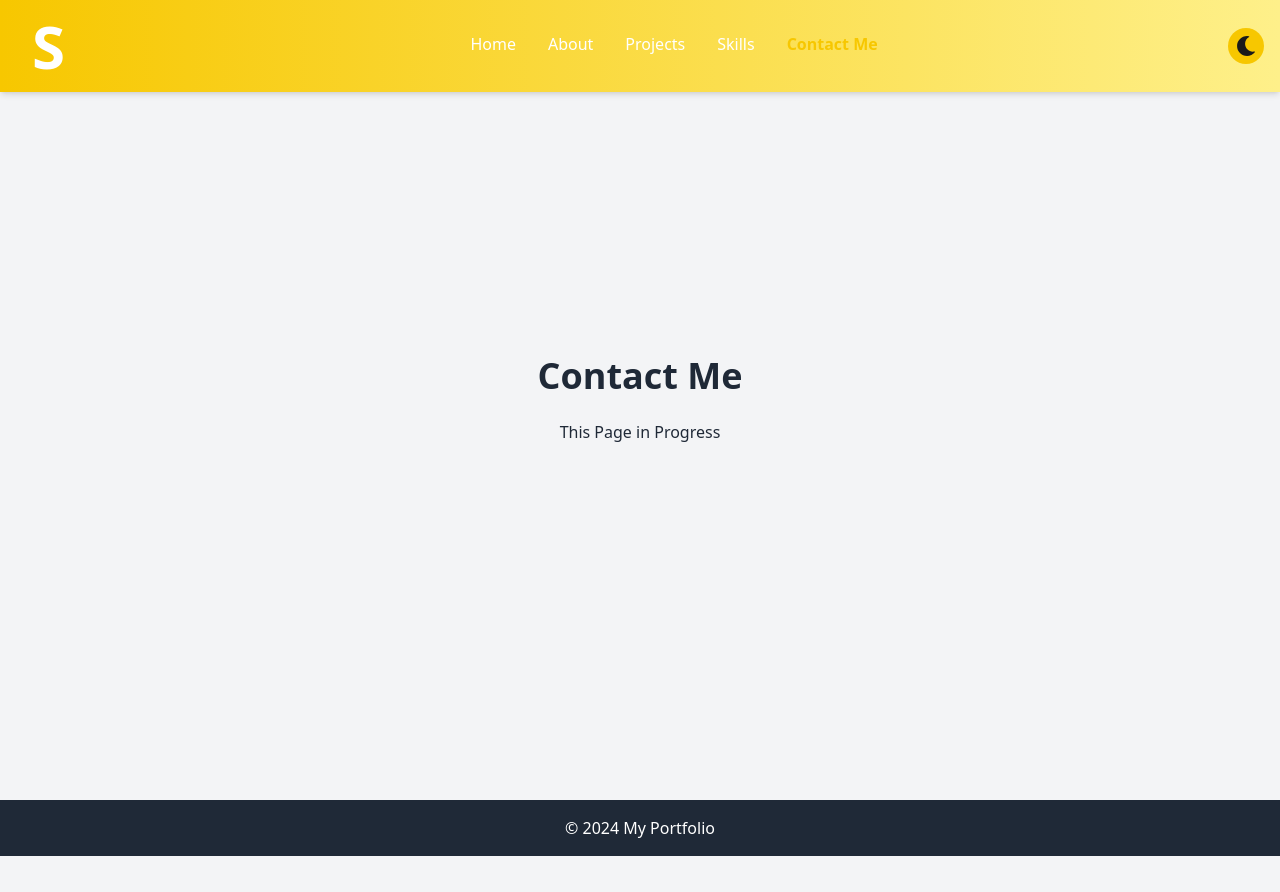
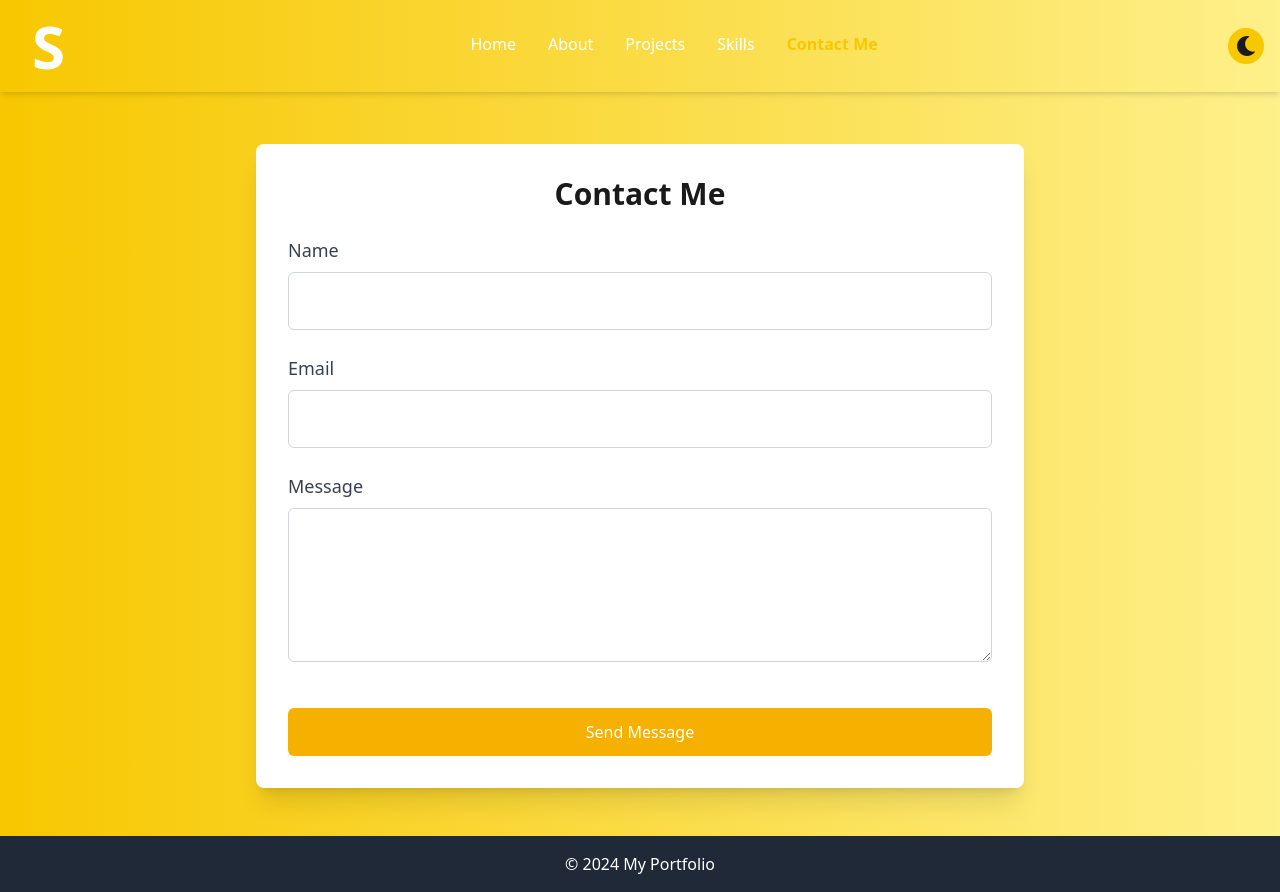
Before and after one commit to sagarkumargit/sagar.github.io, a Next.js app: page /contact in a window 1280 px wide. Before the commit the page ends 856 px from the top, so only its background shows below. Built offline with nearby package versions, Linux system fonts and the light colour scheme.

Commit message:
contact page

```diff
--- a/package.json
+++ b/package.json
@@ -12,12 +12,14 @@
     "@headlessui/react": "^2.1.10",
     "@heroicons/react": "^2.1.5",
     "next": "14.2.15",
+    "nodemailer": "^6.9.16",
     "react": "^18.3.1",
     "react-dom": "^18.3.1",
     "react-icons": "^5.4.0"
   },
   "devDependencies": {
-    "@types/node": "^20",
+    "@types/node": "^20.17.10",
+    "@types/nodemailer": "^6.4.17",
     "@types/react": "^18",
     "@types/react-dom": "^18",
     "autoprefixer": "^10.4.20",
@@ -25,6 +27,6 @@
     "eslint-config-next": "14.2.15",
     "postcss": "^8.4.47",
     "tailwindcss": "^3.4.13",
-    "typescript": "^5"
+    "typescript": "^5.7.2"
   }
 }
--- a/src/Components/ContactForm.tsx
+++ b/src/Components/ContactForm.tsx
@@ -1,7 +1,148 @@
-const ContactForm = () => {
+import { useState, ChangeEvent, FormEvent } from "react";
+import { useTheme } from "../Context/themeContext"; // Assuming themeContext is set up for your app
+
+interface FormData {
+  name: string;
+  email: string;
+  message: string;
+}
+
+export default function ContactForm() {
+  const [formData, setFormData] = useState<FormData>({
+    name: "",
+    email: "",
+    message: "",
+  });
+
+  const [status, setStatus] = useState<string | null>(null);
+  const [isSubmitting, setIsSubmitting] = useState<boolean>(false);
+  const { theme } = useTheme(); // Fetch theme from context
+
+  const handleChange = (e: ChangeEvent<HTMLInputElement | HTMLTextAreaElement>) => {
+    const { name, value } = e.target;
+    setFormData((prevData) => ({
+      ...prevData,
+      [name]: value,
+    }));
+  };
+
+  const handleSubmit = async (e: FormEvent<HTMLFormElement>) => {
+    e.preventDefault();
+    setStatus("Sending...");
+    setIsSubmitting(true);
+
+    try {
+      const response = await fetch("/api/contact", {
+        method: "POST",
+        headers: {
+          "Content-Type": "application/json",
+        },
+        body: JSON.stringify(formData),
+      });
+
+      if (response.status === 200) {
+        setStatus("Message sent successfully!");
+      } else {
+        setStatus("Error sending message. Please try again.");
+      }
+    } catch (error) {
+      setStatus(`Error sending message. Please try again.${error}`);
+    } finally {
+      setIsSubmitting(false);
+    }
+  };
+
   return (
-    <>This Page in Progress</>
+    <form
+      onSubmit={handleSubmit}
+      className={`space-y-6 w-3/5 mx-auto p-8 rounded-lg shadow-xl transition-all duration-300 ${
+        theme === "light" ? "bg-white text-black" : "bg-gray-800 text-yellow-400"
+      }`}
+    >
+      <h2 className="text-3xl font-semibold text-center">Contact Me</h2>
+      <div>
+        <label
+          htmlFor="name"
+          className={`block text-lg font-medium ${theme === "light" ? "text-gray-700" : "text-gray-300"}`}
+        >
+          Name
+        </label>
+        <input
+          type="text"
+          id="name"
+          name="name"
+          value={formData.name}
+          onChange={handleChange}
+          className={`w-full p-4 mt-2 border border-gray-300 rounded-md focus:outline-none focus:ring-2 focus:ring-yellow-400 transition-all duration-200 ${
+            theme === "light" ? "bg-white" : "bg-gray-700"
+          }`}
+          required
+        />
+      </div>
+      <div>
+        <label
+          htmlFor="email"
+          className={`block text-lg font-medium ${theme === "light" ? "text-gray-700" : "text-gray-300"}`}
+        >
+          Email
+        </label>
+        <input
+          type="email"
+          id="email"
+          name="email"
+          value={formData.email}
+          onChange={handleChange}
+          className={`w-full p-4 mt-2 border border-gray-300 rounded-md focus:outline-none focus:ring-2 focus:ring-yellow-400 transition-all duration-200 ${
+            theme === "light" ? "bg-white" : "bg-gray-700"
+          }`}
+          required
+        />
+      </div>
+
+      {/* Message */}
+      <div>
+        <label
+          htmlFor="message"
+          className={`block text-lg font-medium ${theme === "light" ? "text-gray-700" : "text-gray-300"}`}
+        >
+          Message
+        </label>
+        <textarea
+          id="message"
+          name="message"
+          value={formData.message}
+          onChange={handleChange}
+          rows={5}
+          className={`w-full p-4 mt-2 border border-gray-300 rounded-md focus:outline-none focus:ring-2 focus:ring-yellow-400 transition-all duration-200 ${
+            theme === "light" ? "bg-white" : "bg-gray-700"
+          }`}
+          required
+        ></textarea>
+      </div>
+
+      {/* Status */}
+      {status && (
+        <div
+          className={`text-center text-lg mt-4 ${
+            status.includes("sent") ? "text-green-500" : "text-red-500"
+          }`}
+        >
+          {status}
+        </div>
+      )}
+
+      {/* Submit Button */}
+      <div>
+        <button
+          type="submit"
+          className={`w-full py-3 mt-4 rounded-md transition-all duration-200 ${
+            isSubmitting ? "bg-gray-300 text-gray-500" : "bg-yellow-500 text-white"
+          } hover:bg-yellow-600 focus:outline-none focus:ring-2 focus:ring-yellow-400`}
+          disabled={isSubmitting}
+        >
+          {isSubmitting ? "Sending..." : "Send Message"}
+        </button>
+      </div>
+    </form>
   );
-};
-
-export default ContactForm;
+}
--- /dev/null
+++ b/src/pages/api/contact.ts
@@ -0,0 +1,48 @@
+import nodemailer from 'nodemailer';
+import { NextApiRequest, NextApiResponse } from 'next';
+
+// Define the types for the incoming request body
+interface ContactFormData {
+  name: string;
+  email: string;
+  message: string;
+}
+
+export default async function handler(
+  req: NextApiRequest,
+  res: NextApiResponse
+) {
+  if (req.method === 'POST') {
+    // Ensure the request body contains the expected properties
+    const { name, email, message }: ContactFormData = req.body;
+
+    // Create a transporter for sending the email using Gmail SMTP
+    const transporter = nodemailer.createTransport({
+      service: 'Gmail',
+      auth: {
+        user: process.env.EMAIL_USER, // your Gmail address
+        pass: process.env.EMAIL_PASS, // your Gmail password or app password
+      },
+    });
+
+    // Define email content
+    const mailOptions = {
+      from: email, // user email (sender)
+      to: process.env.EMAIL_USER, // your email (receiver)
+      subject: `New message from ${name}`,
+      text: `Message from: ${name}\nEmail: ${email}\nMessage: ${message}`,
+    };
+
+    try {
+      // Send the email
+      await transporter.sendMail(mailOptions);
+      return res.status(200).json({ message: 'Message sent successfully!' });
+    } catch (error) {
+      console.error('Error sending email:', error);
+      return res.status(500).json({ message: 'Error sending message' });
+    }
+  } else {
+    // Handle other HTTP methods
+    return res.status(405).json({ message: 'Method not allowed' });
+  }
+}
--- a/src/pages/contact/index.tsx
+++ b/src/pages/contact/index.tsx
@@ -1,15 +1,19 @@
 import ContactForm from "@/Components/ContactForm";
 import Layout from "@/Components/Layout/Layout";
+import Head from "next/head";
 
 const Contact = () => {
     return (
         <Layout>
-            <div className="bg-gray-100">
-                <main className="flex flex-col items-center justify-center min-h-screen p-4">
-                    <h1 className="text-4xl font-bold mb-6 animate-fade-in">Contact Me</h1>
+            <Head>
+                <title>Contact Me | Sagar Kumar</title>
+            </Head>
+
+            <section className="py-12 min-h-screen bg-gradient-to-r from-yellow-400 to-yellow-200 text-black">
+                <div className="container mx-auto flex justify-center items-center pt-24">
                     <ContactForm />
-                </main>
-            </div>
+                </div>
+            </section>
         </Layout>
     );
 };
```
Also changed, not shown: 2 other files (tests, documents, lock files or other folders).
